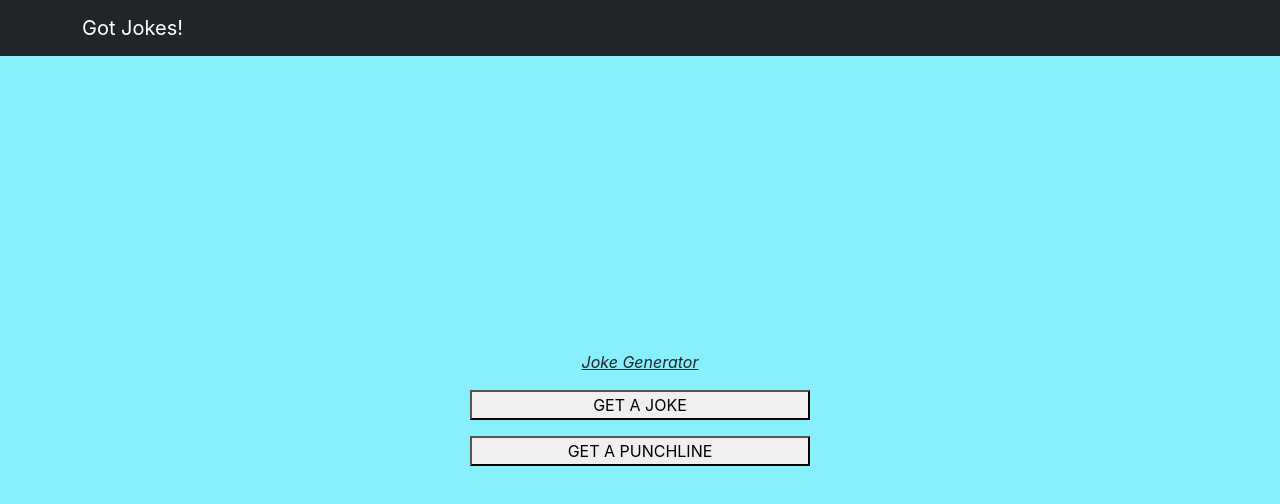
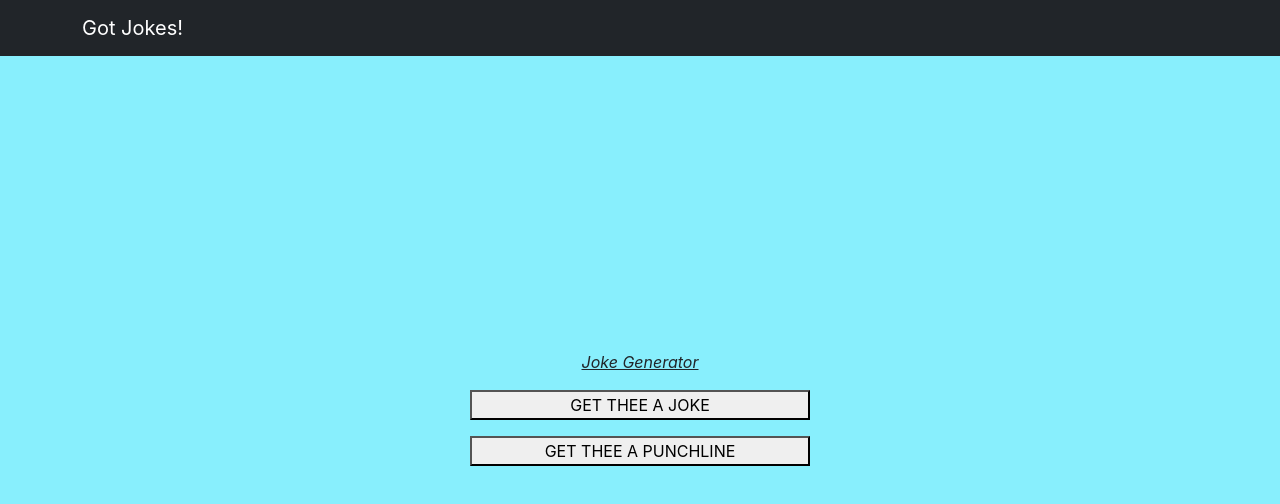
Before and after one commit to mmccullough1997/LAB-joke-generator-react, a Next.js app: page / in a window 1280 px wide. Shown: the top 504 px of the page. Built offline with nearby package versions, Linux system fonts and the light colour scheme.

Commit message:
added funny

```diff
--- a/components/GetJoke.js
+++ b/components/GetJoke.js
@@ -16,7 +16,7 @@ const GetJoke = () => {
         type="button"
         onClick={handleClick}
       >
-        GET A JOKE
+        GET THEE A JOKE
       </button>
       <p>{ joke }</p>
     </>
--- a/components/GetPunchline.js
+++ b/components/GetPunchline.js
@@ -15,7 +15,7 @@ const GetPunchline = () => {
         type="button"
         onClick={handleClick}
       >
-        GET A PUNCHLINE
+        GET THEE A PUNCHLINE
       </button>
       <p>{ punchline }</p>
     </>
```
